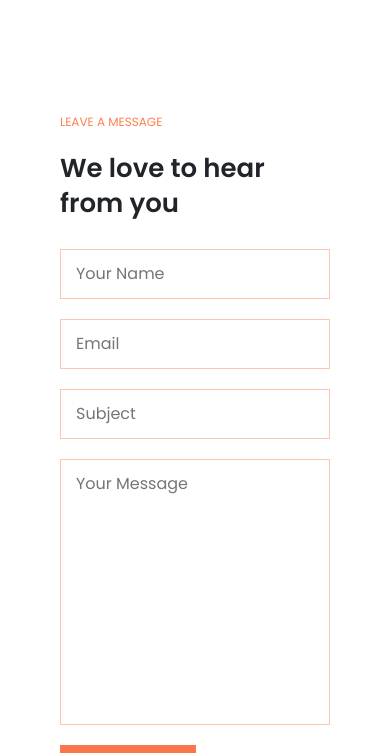
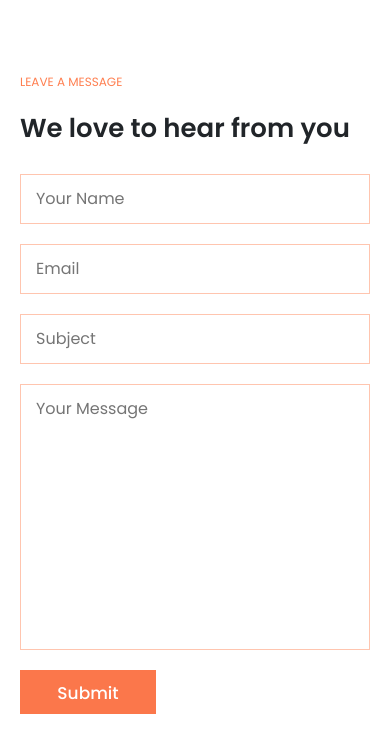
Before and after one commit to Nimraumer-dev/E-commerce-Website, a plain HTML site: page contact.html in a window 390 px wide. Shown: the part 1247-2000 px from the top of the page. Drawn offline with nearby package versions, Linux system fonts and the light colour scheme.

Commit message:
fourth commit

```diff
--- a/contact.html
+++ b/contact.html
@@ -16,15 +16,18 @@
 
 
     <style>
-        html,
-        body {
-            overflow: hidden;
+        .feature {
+            font-size: 3rem;
         }
 
 
-        .feature {
-            font-size: 3rem;
+        html,
+        body {
+            overflow-x: hidden;
         }
+
+        /* optional safety — keep only if real fixes are applied */
+
 
 
         #contact-details {
@@ -130,6 +133,15 @@
         }
 
 
+        /* .map iframe {
+            width: 100%;
+            max-width: 100%;
+            height: 400px;
+            border: 0;
+            display: block;
+        } */
+
+
         @media (max-width:799px) {
 
 
@@ -151,6 +163,7 @@
                 box-shadow: none;
                 border: none;
                 padding-bottom: 0;
+                padding: 20px;
             }
 
 
```
